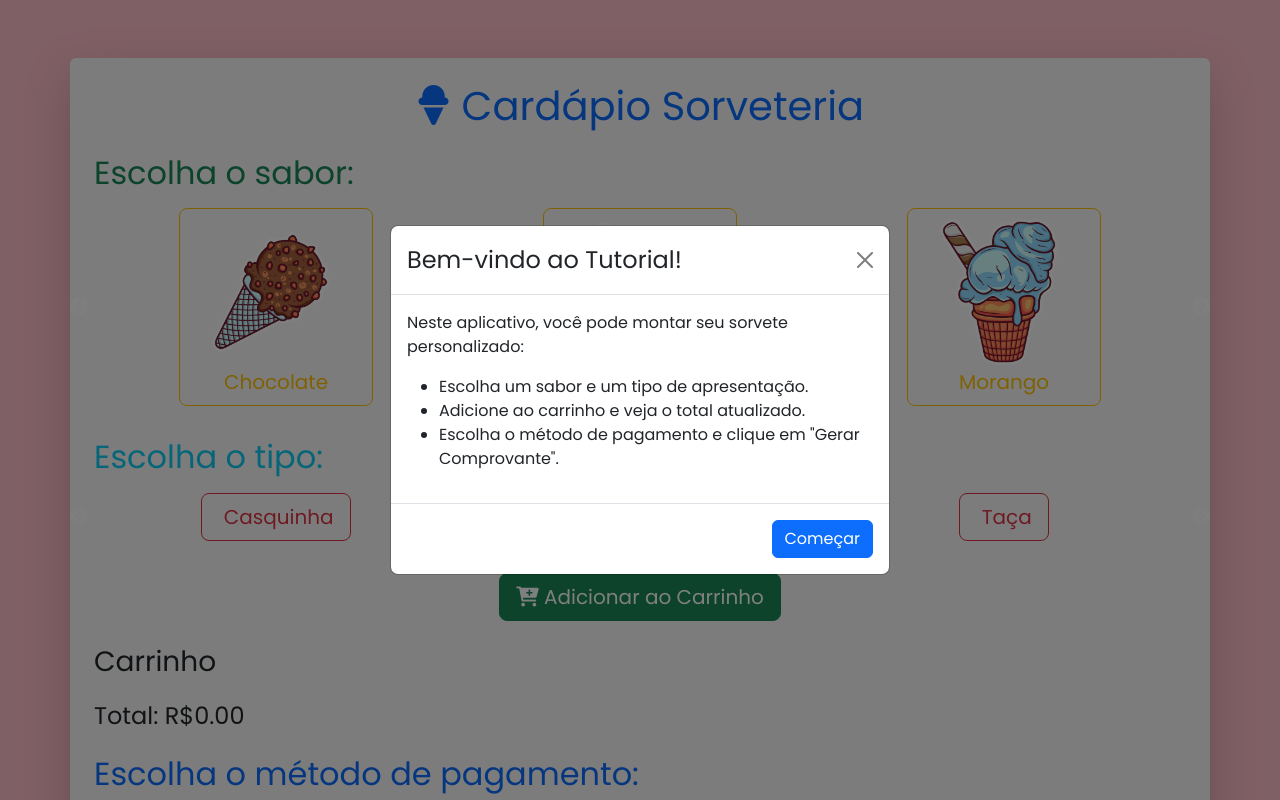
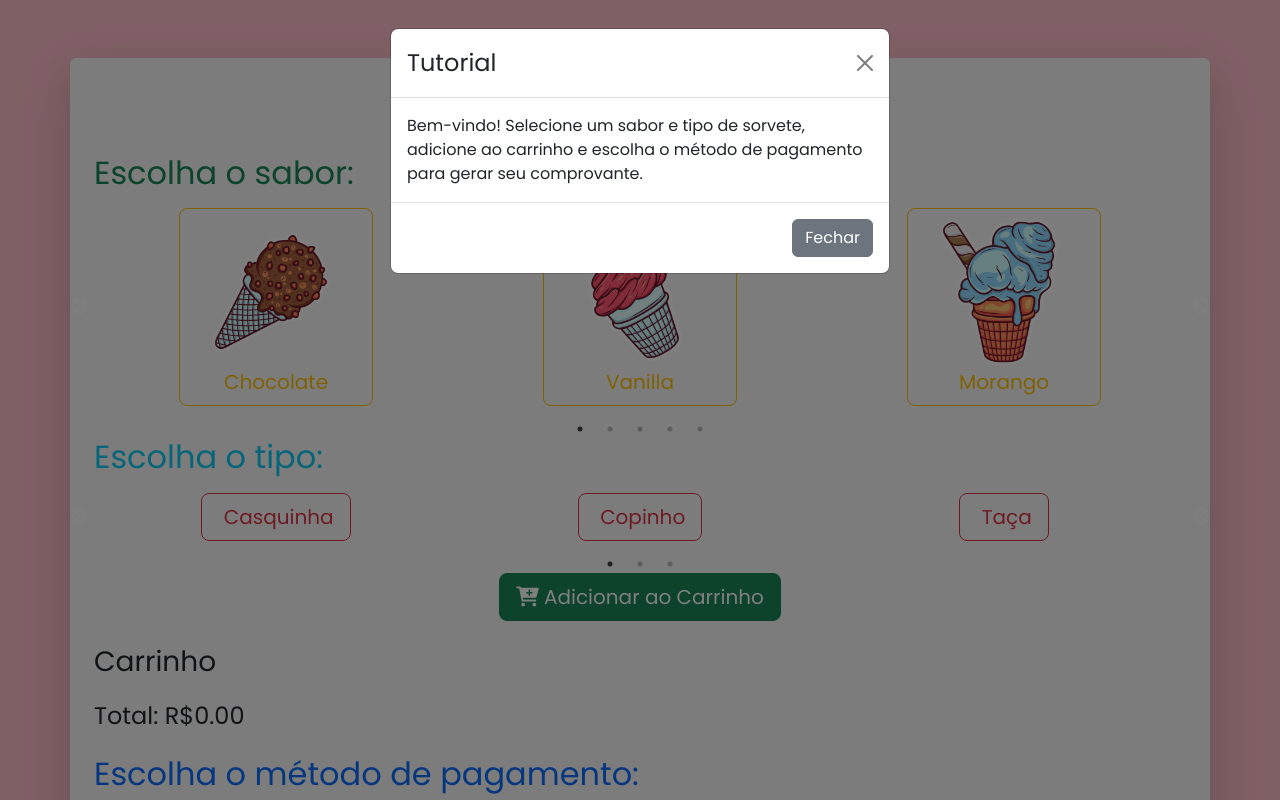
Before and after one commit to sucloudflare/sorvete, a Next.js app: page /menu in a window 1280 px wide. Shown: the top 800 px of the page. Built offline with nearby package versions, Linux system fonts and the light colour scheme.

Commit message:
Update menu.js

```diff
--- a/src/pages/menu.js
+++ b/src/pages/menu.js
@@ -3,6 +3,7 @@ import { useRouter } from 'next/router';
 import 'bootstrap/dist/css/bootstrap.min.css';
 import Slider from 'react-slick';
 import { Modal, Button } from 'react-bootstrap';
+import Image from 'next/image';
 
 const sabores = ['Chocolate', 'Vanilla', 'Morango', 'Limão', 'Coco'];
 const tipos = ['Casquinha', 'Copinho', 'Taça'];
@@ -30,10 +31,16 @@ export default function Menu() {
   const [tipo, setTipo] = useState('');
   const [carrinho, setCarrinho] = useState([]);
   const [metodoPagamento, setMetodoPagamento] = useState('');
-  const [mostrarTutorial, setMostrarTutorial] = useState(true); // Controla a exibição do modal
+  const [showTutorial, setShowTutorial] = useState(false);
+  const [isClient, setIsClient] = useState(false);
   const router = useRouter();
 
-  // Função para adicionar ao carrinho
+  useEffect(() => {
+    setIsClient(true); // Verifica que está no cliente após a montagem
+    setShowTutorial(true); // Mostra o tutorial apenas no cliente
+  }, []);
+
+  // Função para adicionar no carrinho
   const adicionarNoCarrinho = () => {
     if (sabor && tipo) {
       const valorItem = precos[sabor] + precos[tipo];
@@ -103,27 +110,21 @@ export default function Menu() {
         padding: '10px'
       }}
     >
-      {/* Modal de Tutorial */}
-      <Modal show={mostrarTutorial} onHide={() => setMostrarTutorial(false)} centered>
+      {isClient && (
+        <Modal show={showTutorial} onHide={() => setShowTutorial(false)}>
           <Modal.Header closeButton>
-          <Modal.Title>Bem-vindo ao Tutorial!</Modal.Title>
+            <Modal.Title>Tutorial</Modal.Title>
           </Modal.Header>
           <Modal.Body>
-          <p>
-            Neste aplicativo, você pode montar seu sorvete personalizado:
-          </p>
-          <ul>
-            <li>Escolha um sabor e um tipo de apresentação.</li>
-            <li>Adicione ao carrinho e veja o total atualizado.</li>
-            <li>Escolha o método de pagamento e clique em "Gerar Comprovante".</li>
-          </ul>
+            Bem-vindo! Selecione um sabor e tipo de sorvete, adicione ao carrinho e escolha o método de pagamento para gerar seu comprovante.
           </Modal.Body>
           <Modal.Footer>
-          <Button variant="primary" onClick={() => setMostrarTutorial(false)}>
-            Começar
+            <Button variant="secondary" onClick={() => setShowTutorial(false)}>
+              Fechar
             </Button>
           </Modal.Footer>
         </Modal>
+      )}
 
       <div className="container mt-5 bg-light rounded p-4 shadow-lg">
         <h1 className="text-center text-primary mb-4">
@@ -133,6 +134,7 @@ export default function Menu() {
         {/* Carrossel de Sabores */}
         <div className="my-4">
           <h2 className="text-success">Escolha o sabor:</h2>
+          {isClient && (
             <Slider {...settings}>
               {sabores.map((s, index) => (
                 <div key={s} className="text-center">
@@ -140,12 +142,12 @@ export default function Menu() {
                     className={`btn ${sabor === s ? 'btn-warning' : 'btn-outline-warning'} btn-lg m-2`}
                     onClick={() => setSabor(s)}
                   >
-                  <img
+                    <Image
                       src={`/img/sorvetes/${imagens[index]}`}
                       alt={s}
+                      width={150}
+                      height={150}
                       style={{
-                      width: '100%',
-                      maxWidth: 150,
                         marginRight: 10,
                         backgroundColor: 'transparent'
                       }}
@@ -155,11 +157,13 @@ export default function Menu() {
                 </div>
               ))}
             </Slider>
+          )}
         </div>
 
         {/* Carrossel de Tipos */}
         <div className="my-4">
           <h2 className="text-info">Escolha o tipo:</h2>
+          {isClient && (
             <Slider {...settings}>
               {tipos.map((t) => (
                 <div key={t} className="text-center">
@@ -172,6 +176,7 @@ export default function Menu() {
                 </div>
               ))}
             </Slider>
+          )}
         </div>
 
         {/* Ações do Carrinho */}
```
Lines whose indentation alone changed are shown as unchanged.
